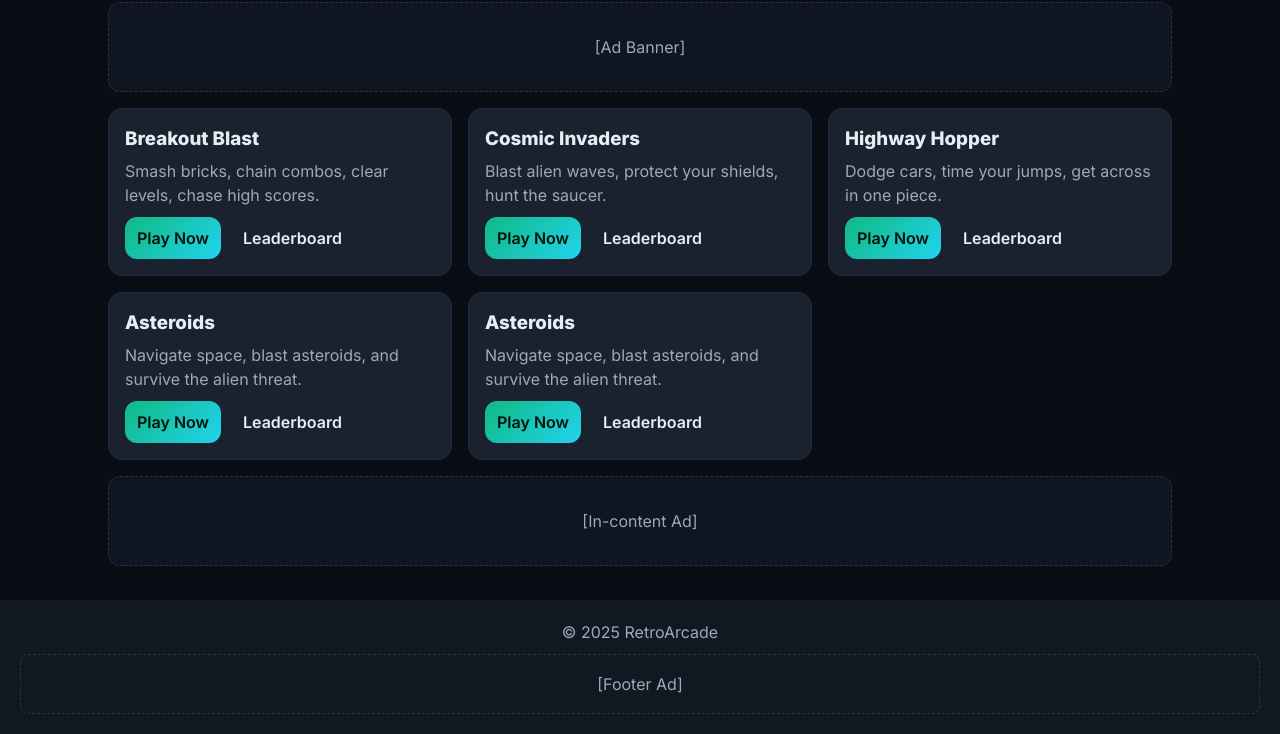
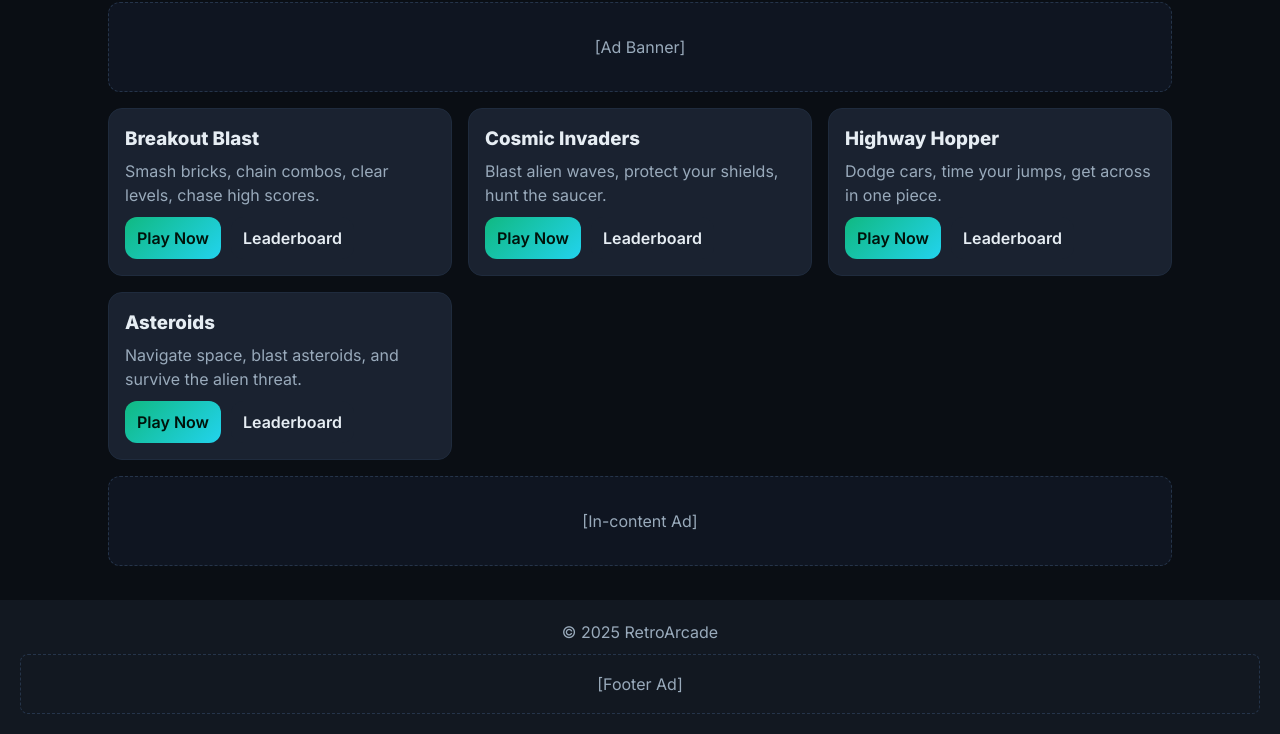
Before and after one commit to dgcash01/RetroWebsite, a website: page index.html in a window 1280 px wide. Shown: the part 142-876 px from the top of the page. Drawn offline with Linux system fonts and the light colour scheme.

Commit message:
Fix: remove duplicate Asteroids card

```diff
--- a/index.html
+++ b/index.html
@@ -250,26 +250,6 @@
             >
           </div>
         </article>
-
-        <article class="card">
-          <div>
-            <h3>Asteroids</h3>
-            <p>Navigate space, blast asteroids, and survive the alien threat.</p>
-          </div>
-          <div
-            style="
-              display: flex;
-              gap: 10px;
-              align-items: center;
-              flex-wrap: wrap;
-            "
-          >
-            <a class="btn primary" href="/games/asteroids/asteroids.html">Play Now</a>
-            <a class="btn" href="/leaderboard.html?game=asteroids"
-              >Leaderboard</a
-            >
-          </div>
-        </article>
       </section>
 
       <div class="ad">[In-content Ad]</div>
```
